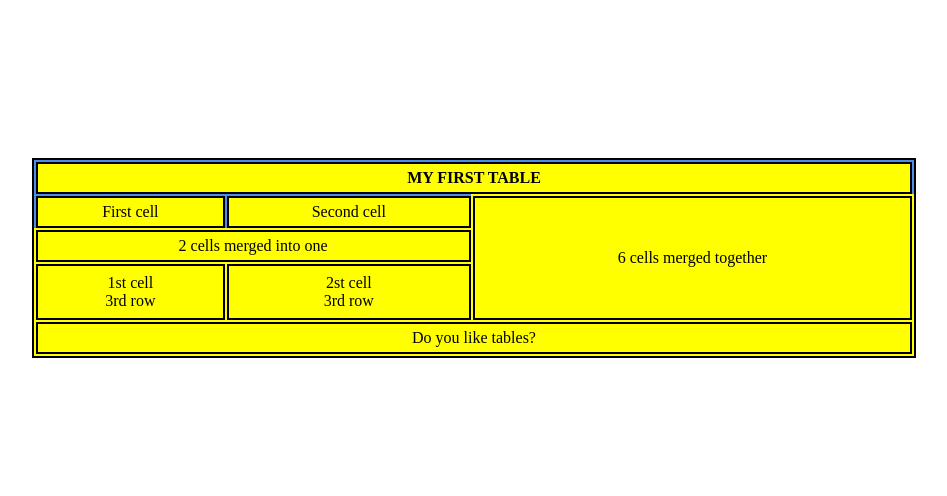
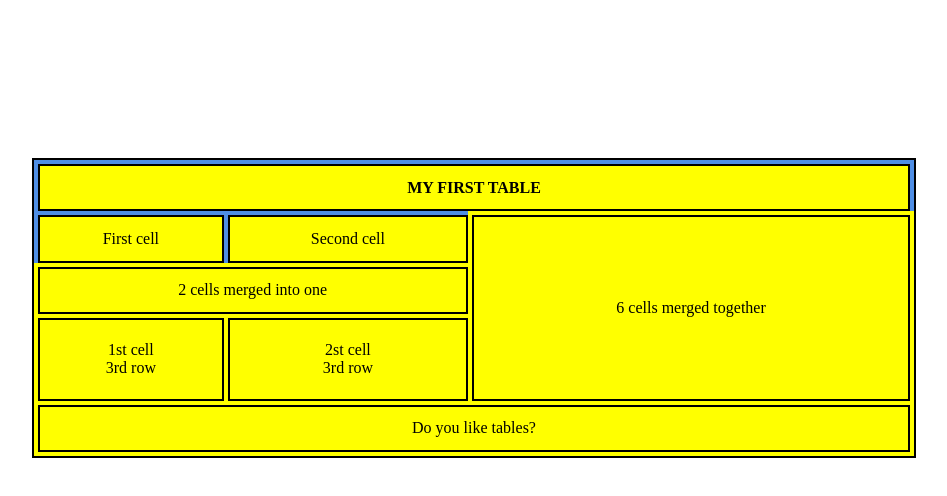
Before and after one commit to Imotytskiy/Table_project, a plain HTML site: page Index.html in a window 1280 px wide. Shown: the whole page, without its empty margins (166-1113 px from the left). Drawn offline with Linux system fonts and the light colour scheme.

Commit message:
add spacing

```diff
--- a/style.css
+++ b/style.css
@@ -1,4 +1,3 @@
-
 body{
     display: flex;
     align-items: center;
@@ -14,7 +13,8 @@ table{
     margin-left: auto;
     margin-right: auto;
     width: 70%;
-    height: 200px;
+    height: 300px;
+    border-spacing: 4px;
 }
 th{
     border: 2px solid black;
@@ -29,9 +29,9 @@ td{
     background-color: yellow;
 }
 .blue{
-    outline: 2px solid #4f8ee5;
+    outline: 4px solid #4f8ee5;
 }
 .yellow{
-    outline: 2px solid yellow;
+    outline: 4px solid yellow;
     z-index: 2;
 }
```
